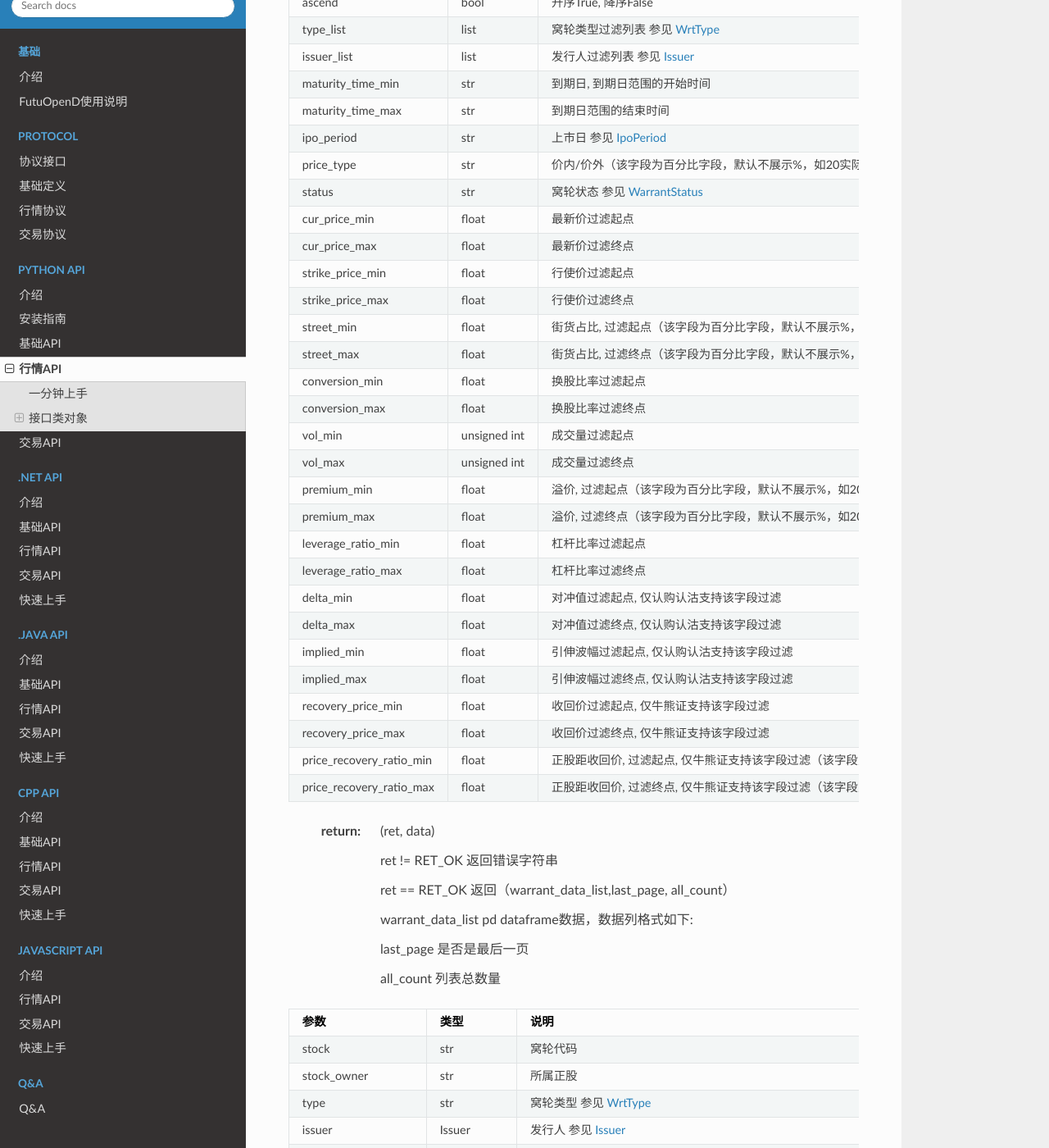
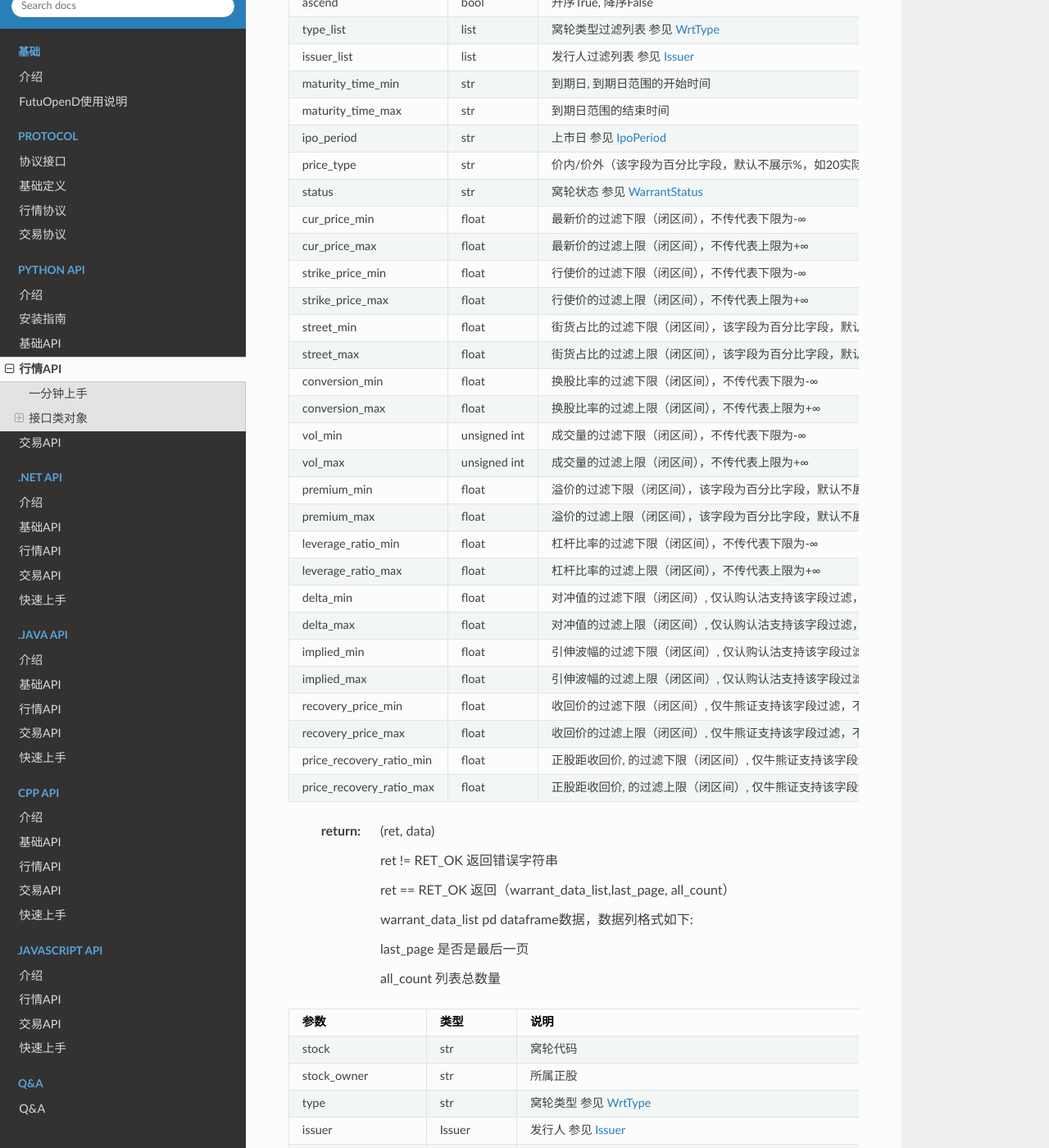
Before and after one commit to FutunnOpen/futu-api-doc, a Sphinx documentation site: the page built from doc_maker/source/api/Quote_API.rst, in a window 1280 px wide and 1400 px high, scrolled down 35057 px. Shown: the whole window at 82% size. Built offline with Sphinx 7.4.7 and the Read the Docs theme 2.0.0, drawn with Linux system fonts in a browser that asks for light colours; some of the changed text lies outside the part shown.

Commit message:
fix get_warrant & get_stock_filter 接口说明和protocol注释，闭区间改为允许单边-∞/+∞

```diff
--- a/doc_maker/source/api/Quote_API.rst
+++ b/doc_maker/source/api/Quote_API.rst
@@ -1609,28 +1609,28 @@ maturity_time_max           str               到期日范围的结束时间
 ipo_period                  str               上市日 参见 IpoPeriod_
 price_type                  str               价内/价外（该字段为百分比字段，默认不展示%，如20实际对应20%。）参见 PriceType_ , 界内证暂不支持界内外筛选
 status                      str               窝轮状态 参见 WarrantStatus_
-cur_price_min               float             最新价过滤起点
-cur_price_max               float             最新价过滤终点
-strike_price_min            float             行使价过滤起点
-strike_price_max            float             行使价过滤终点
-street_min                  float             街货占比, 过滤起点（该字段为百分比字段，默认不展示%，如20实际对应20%。）
-street_max                  float             街货占比, 过滤终点（该字段为百分比字段，默认不展示%，如20实际对应20%。）
-conversion_min              float             换股比率过滤起点
-conversion_max              float             换股比率过滤终点
-vol_min                     unsigned int      成交量过滤起点
-vol_max                     unsigned int      成交量过滤终点
-premium_min                 float             溢价, 过滤起点（该字段为百分比字段，默认不展示%，如20实际对应20%。）
-premium_max                 float             溢价, 过滤终点（该字段为百分比字段，默认不展示%，如20实际对应20%。）
-leverage_ratio_min          float             杠杆比率过滤起点
-leverage_ratio_max          float             杠杆比率过滤终点
-delta_min                   float             对冲值过滤起点, 仅认购认沽支持该字段过滤
-delta_max                   float             对冲值过滤终点, 仅认购认沽支持该字段过滤
-implied_min                 float             引伸波幅过滤起点, 仅认购认沽支持该字段过滤
-implied_max                 float             引伸波幅过滤终点, 仅认购认沽支持该字段过滤
-recovery_price_min          float             收回价过滤起点, 仅牛熊证支持该字段过滤
-recovery_price_max          float             收回价过滤终点, 仅牛熊证支持该字段过滤
-price_recovery_ratio_min    float             正股距收回价, 过滤起点, 仅牛熊证支持该字段过滤（该字段为百分比字段，默认不展示%，如20实际对应20%。）
-price_recovery_ratio_max    float             正股距收回价, 过滤终点, 仅牛熊证支持该字段过滤（该字段为百分比字段，默认不展示%，如20实际对应20%。）
+cur_price_min               float             最新价的过滤下限（闭区间），不传代表下限为-∞
+cur_price_max               float             最新价的过滤上限（闭区间），不传代表上限为+∞
+strike_price_min            float             行使价的过滤下限（闭区间），不传代表下限为-∞
+strike_price_max            float             行使价的过滤上限（闭区间），不传代表上限为+∞
+street_min                  float             街货占比的过滤下限（闭区间），该字段为百分比字段，默认不展示%，如20实际对应20%。不传代表下限为-∞
+street_max                  float             街货占比的过滤上限（闭区间），该字段为百分比字段，默认不展示%，如20实际对应20%。不传代表上限为+∞
+conversion_min              float             换股比率的过滤下限（闭区间），不传代表下限为-∞
+conversion_max              float             换股比率的过滤上限（闭区间），不传代表上限为+∞
+vol_min                     unsigned int      成交量的过滤下限（闭区间），不传代表下限为-∞
+vol_max                     unsigned int      成交量的过滤上限（闭区间），不传代表上限为+∞
+premium_min                 float             溢价的过滤下限（闭区间），该字段为百分比字段，默认不展示%，如20实际对应20%。不传代表下限为-∞
+premium_max                 float             溢价的过滤上限（闭区间），该字段为百分比字段，默认不展示%，如20实际对应20%。不传代表上限为+∞
+leverage_ratio_min          float             杠杆比率的过滤下限（闭区间），不传代表下限为-∞
+leverage_ratio_max          float             杠杆比率的过滤上限（闭区间），不传代表上限为+∞
+delta_min                   float             对冲值的过滤下限（闭区间）, 仅认购认沽支持该字段过滤，不传代表下限为-∞
+delta_max                   float             对冲值的过滤上限（闭区间）, 仅认购认沽支持该字段过滤，不传代表上限为+∞
+implied_min                 float             引伸波幅的过滤下限（闭区间）, 仅认购认沽支持该字段过滤，不传代表下限为-∞
+implied_max                 float             引伸波幅的过滤上限（闭区间）, 仅认购认沽支持该字段过滤，不传代表上限为+∞
+recovery_price_min          float             收回价的过滤下限（闭区间）, 仅牛熊证支持该字段过滤，不传代表下限为-∞
+recovery_price_max          float             收回价的过滤上限（闭区间）, 仅牛熊证支持该字段过滤，不传代表上限为+∞
+price_recovery_ratio_min    float             正股距收回价, 的过滤下限（闭区间）, 仅牛熊证支持该字段过滤。该字段为百分比字段，默认不展示%，如20实际对应20%。不传代表下限为-∞
+price_recovery_ratio_max    float             正股距收回价, 的过滤上限（闭区间）, 仅牛熊证支持该字段过滤。该字段为百分比字段，默认不展示%，如20实际对应20%。不传代表上限为+∞
 ==========================  ==============    ====================================================================================
 
 
@@ -1887,10 +1887,10 @@ get_stock_filter
         参数                                            类型           说明
         ============================================   ===========   ================================================
         stock_field                                    str            StockField 简单属性，取值见 `StockField <Base_API.html#stockfield-simplefilter>`_
-        filter_min                                     float          区间下限，闭区间
-        filter_max                                     float          区间上限，闭区间
-        is_no_filter                                   bool           该字段是否需要筛选。
-        sort                                           str            SortDir 排序方向，默认不排序，取值见 SortDir_
+        filter_min                                     float          区间下限（闭区间），不传代表下限为-∞
+        filter_max                                     float          区间上限（闭区间），不传代表上限为+∞
+        is_no_filter                                   bool           该字段是否不需要筛选，True代表不筛选，False代表筛选。不传默认为不筛选
+        sort                                           str            SortDir 排序方向，取值见 SortDir_，不传默认为不排序
         ============================================   ===========   ================================================
 
         | AccumulateFilter对象field的相关参数如下：
@@ -1899,10 +1899,10 @@ get_stock_filter
         参数                                            类型           说明
         ============================================   ===========   ================================================
         stock_field                                    str            StockField 累积字段，取值见 `StockField <Base_API.html#stockfield-accumulatefilter>`_
-        filter_min                                     float          区间下限，闭区间
-        filter_max                                     float          区间上限，闭区间
-        is_no_filter                                   bool           该字段是否需要筛选。
-        sort                                           str            SortDir 排序方向，默认不排序，取值见 SortDir_
+        filter_min                                     float          区间下限（闭区间），不传代表下限为-∞
+        filter_max                                     float          区间上限（闭区间），不传代表上限为+∞
+        is_no_filter                                   bool           该字段是否不需要筛选，True代表不筛选，False代表筛选。不传默认为不筛选
+        sort                                           str            SortDir 排序方向，取值见 SortDir_，不传默认为不排序
         days                                           int            所筛选的数据的累计天数
         ============================================   ===========   ================================================
 
@@ -1912,10 +1912,10 @@ get_stock_filter
         参数                                            类型           说明
         ============================================   ===========   ================================================
         stock_field                                    str            StockField 财务字段，取值见 `StockField <Base_API.html#stockfield-financialfilter>`_
-        filter_min                                     float          区间下限，闭区间
-        filter_max                                     float          区间上限，闭区间
-        is_no_filter                                   bool           该字段是否需要筛选。
-        sort                                           str            SortDir 排序方向，默认不排序，取值见 SortDir_
+        filter_min                                     float          区间下限（闭区间），不传代表下限为-∞
+        filter_max                                     float          区间上限（闭区间），不传代表上限为+∞
+        is_no_filter                                   bool           该字段是否不需要筛选，True代表不筛选，False代表筛选。不传默认为不筛选
+        sort                                           str            SortDir 排序方向，取值见 SortDir_，不传默认为不排序
         quarter                                        str            财报累积时间，取值见 FinancialQuarter_
         ============================================   ===========   ================================================
 
```
Also changed, not shown: doc_maker/source/protocol/quote_protocol.rst (+31 -31 lines).
